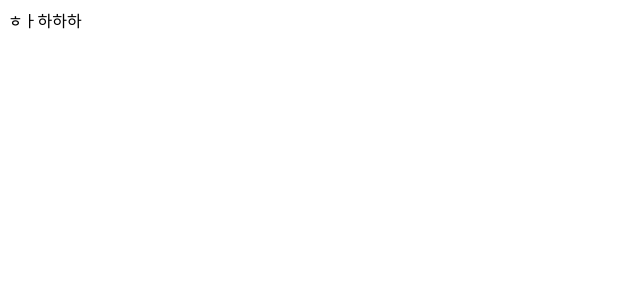
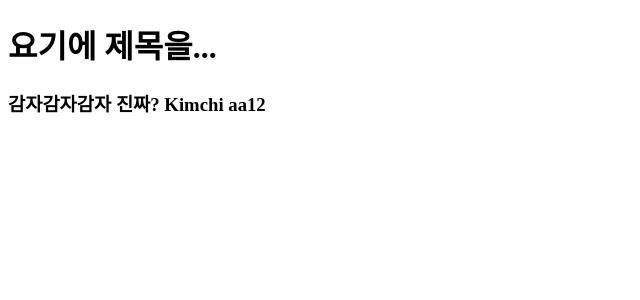
Before and after one commit to jinto/study_react, a React (Create React App) app: page / in a window 1280 px wide. Shown: the top 300 px of the page, without its empty margins (0-640 px from the left). Built offline with nearby package versions, Linux system fonts and the light colour scheme.

Commit message:
destructing assignment 에는 var 가 필요하네. 책나온지가 얼마나 됐다고.. 따라 칠수가 없구나

```diff
--- a/src/App.js
+++ b/src/App.js
@@ -1,8 +1,17 @@
 import React from 'react'
 
+function Movie(props) {
+  var { fav, some , papa } = props;
+  return <h3>감자감자감자 진짜? { fav } {papa}</h3>;
+}
+
 function App() {
-  //return <div className="App" />;
-  return <div>ㅎㅏ하하하</div>;
+  return (
+    <div>
+      <h1>요기에 제목을...</h1>
+      <Movie fav='Kimchi' some={true} papa={['aa', 1, 2]} />
+    </div>
+  );
 }
 
 export default App;
```
